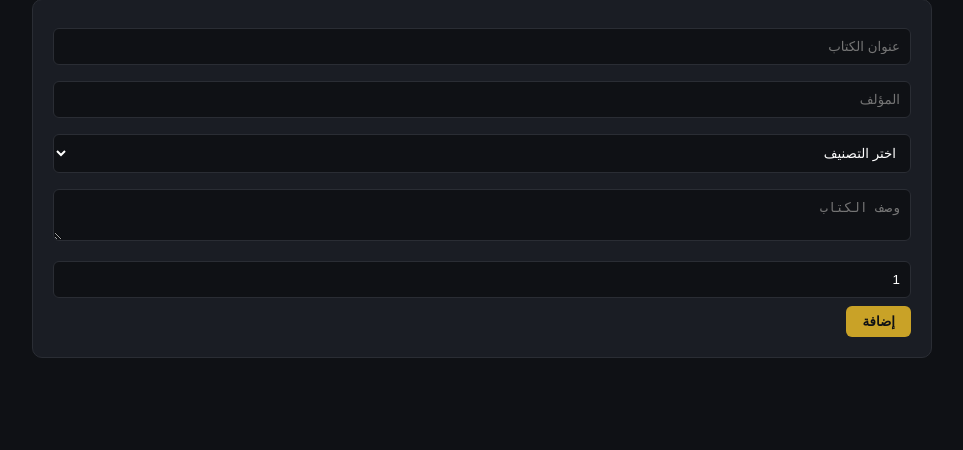
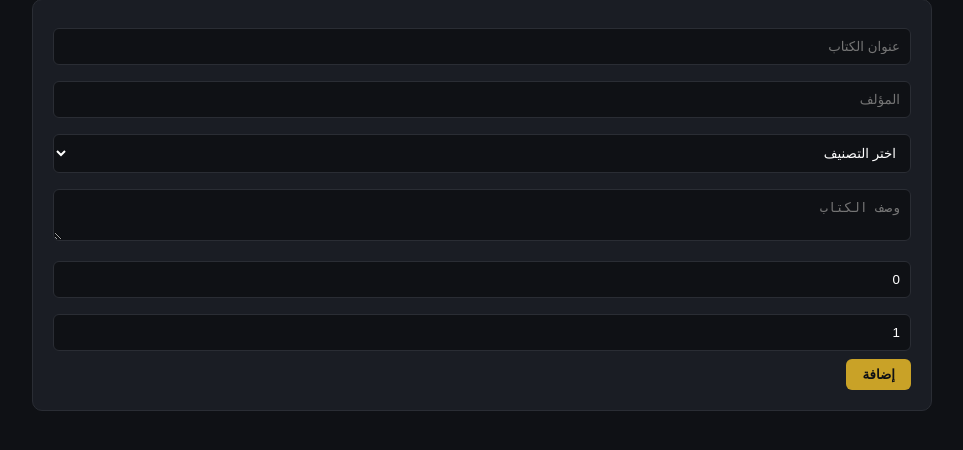
Before and after one commit to hamzaabdalla305-cmyk/e-library-saas, a Python web app: template templates/add_book.html in a window 1280 px wide. Shown: the part 130-580 px from the top of the page, without its empty margins (158-1121 px from the left). Run offline with Jinja, Linux system fonts and the light colour scheme; the template is opened without the code that fills it, so the values that code supplies are empty.

Commit message:
Add price input field to add_book.html

```diff
--- a/templates/add_book.html
+++ b/templates/add_book.html
@@ -13,6 +13,7 @@
             {% endfor %}
         </select>
         <textarea name="description" placeholder="وصف الكتاب"></textarea>
+        <input type="number" name="price" placeholder="السعر (جنيه)" step="0.01" min="0" value="0">
         <input type="number" name="copies" placeholder="عدد النسخ" min="1" value="1" required>
         <button class="btn" type="submit">إضافة</button>
     </form>
```
